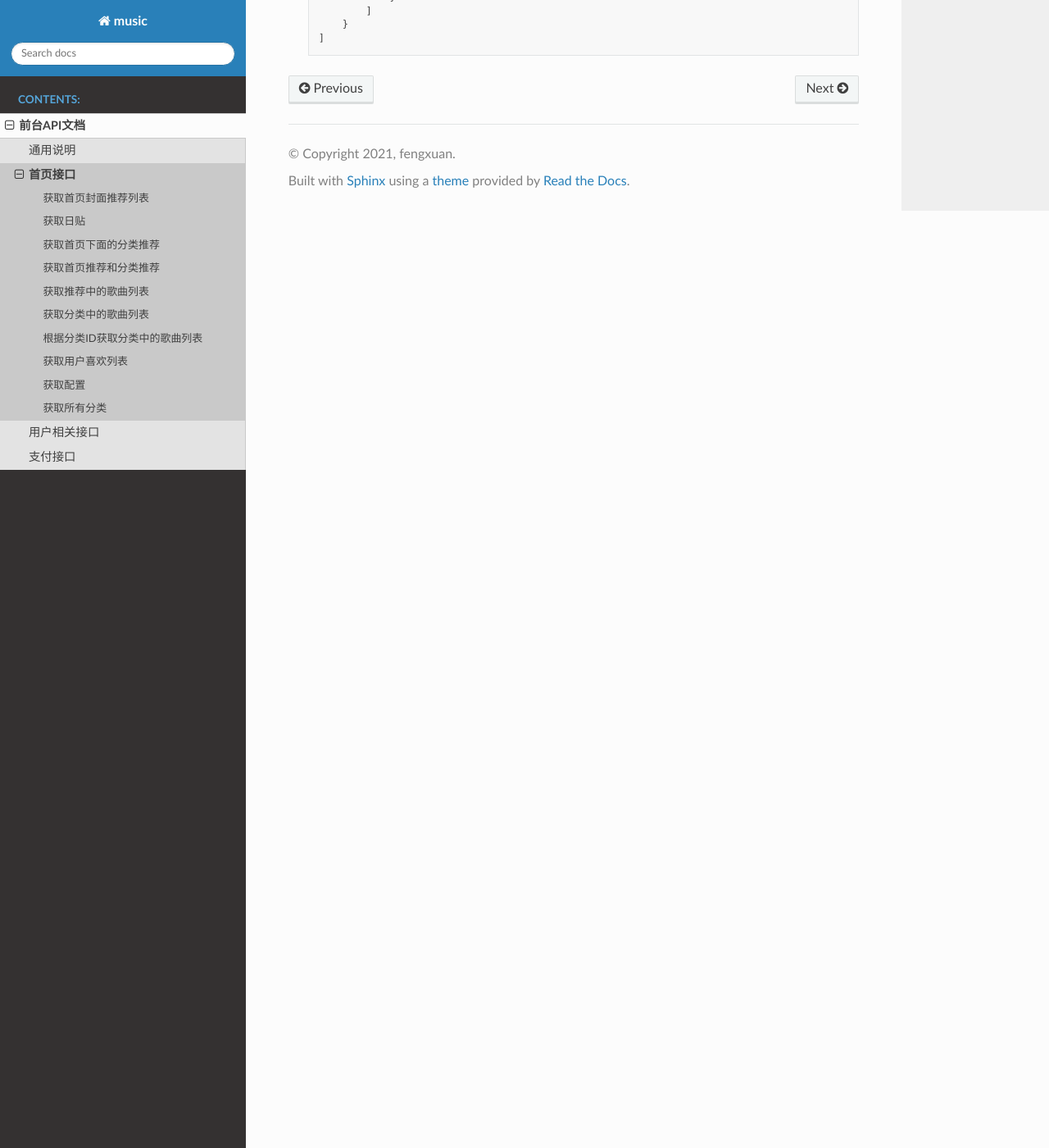
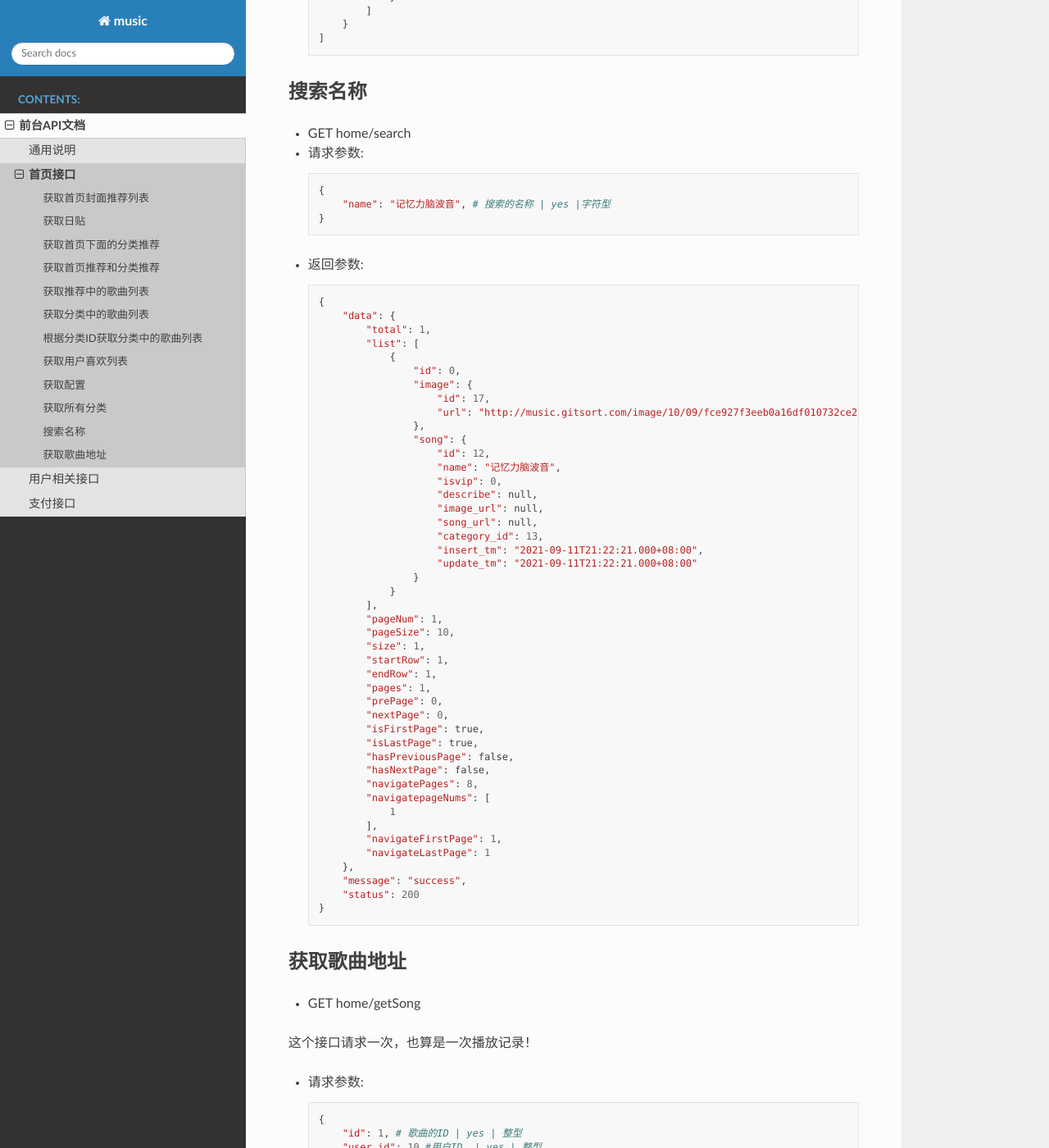
Before and after one commit to fengxuangit/musicbanckend, a Sphinx documentation site: the page built from docs/source/front/home.rst, in a window 1280 px wide and 1400 px high, scrolled down 8217 px. Shown: the whole window at 82% size. Built offline with Sphinx 7.4.7 and the Read the Docs theme 2.0.0, drawn with Linux system fonts in a browser that asks for light colours; some of the changed text lies outside the part shown.

Commit message:
修改歌曲获取的合理性

```diff
--- a/docs/source/front/home.rst
+++ b/docs/source/front/home.rst
@@ -449,3 +449,95 @@ type字段为home的时候，就是首页的分类，如果是discovery就是推
                 ]
             }
         ]
+
+搜索名称
+--------------------------------
+
+- GET home/search
+
+- 请求参数::
+
+    {
+        "name": "记忆力脑波音", # 搜索的名称 | yes |字符型
+    }
+
+- 返回参数::
+
+    {
+        "data": {
+            "total": 1,
+            "list": [
+                {
+                    "id": 0,
+                    "image": {
+                        "id": 17,
+                        "url": "http://music.gitsort.com/image/10/09/fce927f3eeb0a16df010732ce2a06bbc.jpg"
+                    },
+                    "song": {
+                        "id": 12,
+                        "name": "记忆力脑波音",
+                        "isvip": 0,
+                        "describe": null,
+                        "image_url": null,
+                        "song_url": null,
+                        "category_id": 13,
+                        "insert_tm": "2021-09-11T21:22:21.000+08:00",
+                        "update_tm": "2021-09-11T21:22:21.000+08:00"
+                    }
+                }
+            ],
+            "pageNum": 1,
+            "pageSize": 10,
+            "size": 1,
+            "startRow": 1,
+            "endRow": 1,
+            "pages": 1,
+            "prePage": 0,
+            "nextPage": 0,
+            "isFirstPage": true,
+            "isLastPage": true,
+            "hasPreviousPage": false,
+            "hasNextPage": false,
+            "navigatePages": 8,
+            "navigatepageNums": [
+                1
+            ],
+            "navigateFirstPage": 1,
+            "navigateLastPage": 1
+        },
+        "message": "success",
+        "status": 200
+    }
+
+
+获取歌曲地址
+--------------------------------
+
+- GET home/getSong
+
+这个接口请求一次，也算是一次播放记录！
+
+- 请求参数::
+
+    {
+        "id": 1, # 歌曲的ID | yes | 整型
+        "user_id": 10 #用户ID  | yes | 整型
+    }
+
+- 返回参数::
+
+    {
+        "data": {
+            "id": 2,
+            "name": "海浪",
+            "isvip": 0,
+            "describe": "5-10分钟",
+            "image_url": "http://music.gitsort.com/image/%E6%B5%B7%E6%B5%AA.jpg",
+            "song_url": "http://music.gitsort.com/music/%E9%A6%96%E9%A1%B5/%E7%96%97%E6%84%88%E6%B5%B7%E6%B5%AA%E5%A3%B0.mp3",
+            "category_id": 7,
+            "insert_tm": null,
+            "update_tm": null
+        },
+        "message": "success",
+        "status": 200
+    }
--- a/docs/source/front/pay.rst
+++ b/docs/source/front/pay.rst
@@ -4,7 +4,7 @@
 获取支付
 --------------------------------
 
-- GET categorys
+- GET wechat/wxjspay
 
 :type字段说明
 - month 月度
```
Also changed, not shown: 6 other files.
